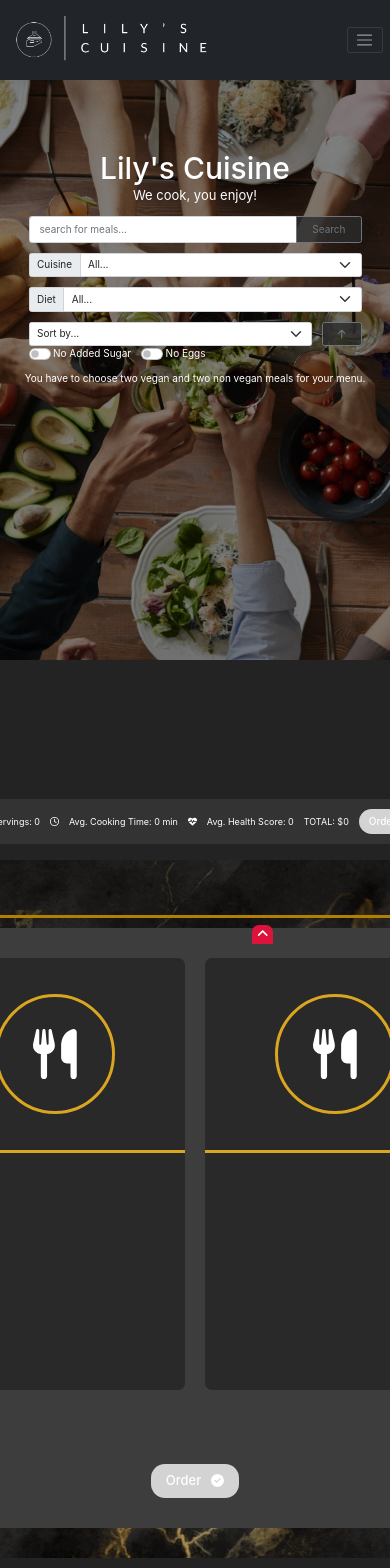
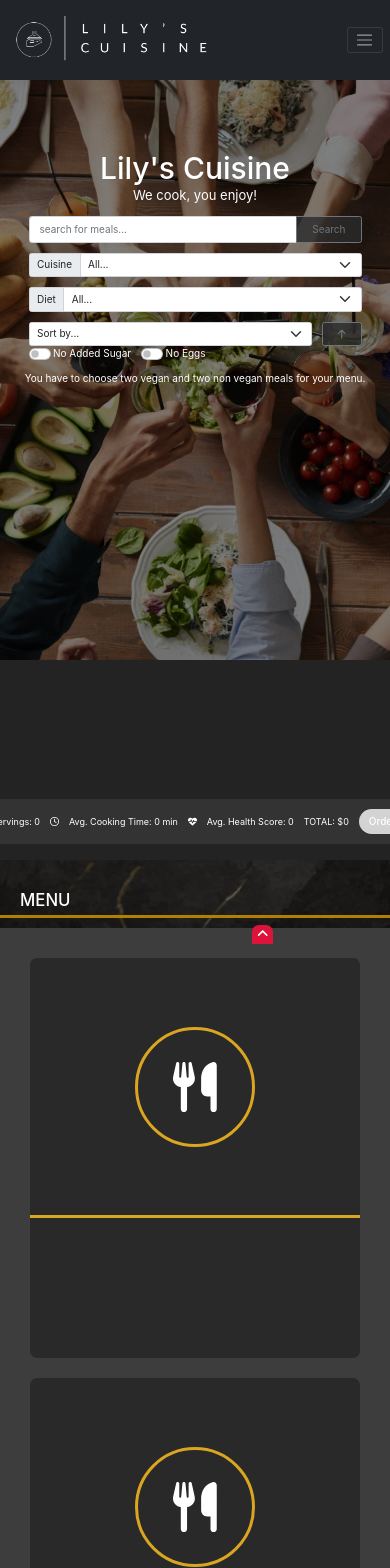
Before and after one commit to DeboraBucci/alkemy-challenge-react, a React (Create React App) app: page / in a window 390 px wide. Shown: the top 1568 px of the page. Built offline with nearby package versions, Linux system fonts and the light colour scheme; sample sign-in values are in the browser's storage.

Commit message:
make the components responsive

```diff
--- a/src/components/home/menu/Menu.module.css
+++ b/src/components/home/menu/Menu.module.css
@@ -30,9 +30,7 @@
   height: 600px;
   padding: 3rem 1rem;
 
-  overflow: hidden;
-
-  border-radius: 14px;
+  border-radius: 4px;
 
   display: flex;
   flex-direction: column;
@@ -49,6 +47,7 @@
   display: flex;
   justify-content: center;
   align-items: center;
+  flex-wrap: wrap;
   gap: 2rem;
 
   width: 100%;
@@ -59,3 +58,32 @@
   padding: 0.75rem 1.5rem;
   font-size: 1.3rem;
 }
+
+@media (max-width: 1250px) {
+  .box {
+    width: 100vw;
+    height: fit-content;
+    border-radius: 0;
+    gap: 2rem;
+  }
+
+  .title {
+    width: 100vw;
+  }
+
+  .title h2 {
+    padding-left: 2rem;
+  }
+
+  .box ul {
+    padding: 0 2rem !important;
+    display: grid;
+    grid-template-columns: 1fr 1fr;
+  }
+}
+
+@media (max-width: 700px) {
+  .box ul {
+    grid-template-columns: 1fr;
+  }
+}
--- a/src/components/home/menu/MenuDish.js
+++ b/src/components/home/menu/MenuDish.js
@@ -29,14 +29,8 @@ const MenuDish = ({ dish, setInfoHandler, removeItemHandler }) => {
     setIsContentShown(false);
   };
 
-  const img = mealExists ? (
-    <img src={dish.item.image} />
-  ) : (
-    <EmptyMealCard className={classes["empty-card"]} />
-  );
-
   const content = mealExists && (
-    <>
+    <div className={classes.text}>
       <div className={classes.title}>
         <h3>{dish.item.title}</h3>
       </div>
@@ -63,7 +57,7 @@ const MenuDish = ({ dish, setInfoHandler, removeItemHandler }) => {
         setInfoHandler={setInfoHandler}
         className={classes["btn-info"]}
       />
-    </>
+    </div>
   );
 
   const dietClass = dish.item.isVegan ? classes.vegan : classes.nonvegan;
@@ -107,8 +101,12 @@ const MenuDish = ({ dish, setInfoHandler, removeItemHandler }) => {
   return (
     <li className={classes.meal}>
       <div className={classes.content}>
-        <div className={classes.img}>{img}</div>
-
+        {mealExists && (
+          <div className={classes.img}>
+            <img src={dish.item.image} />
+          </div>
+        )}
+        {!mealExists && <EmptyMealCard className={classes["empty-card"]} />}
         {content}
         {floatingContent}
       </div>
--- a/src/components/home/menu/MenuDish.module.css
+++ b/src/components/home/menu/MenuDish.module.css
@@ -1,23 +1,42 @@
 .meal {
   position: relative;
 
-  width: 22%;
-  height: 100%;
+  width: 250px;
+  height: 400px;
+
+  background-color: rgb(41, 41, 41);
+
+  display: flex;
+  flex-direction: column;
+
+  border-radius: 7px;
 }
 
 .content {
   display: flex;
   flex-direction: column;
-  justify-content: space-between;
+  gap: 1rem;
 
   text-align: center;
-
-  background-color: rgb(41, 41, 41);
-
   border-radius: 7px;
   overflow: hidden;
+  height: 100%;
+}
 
-  height: 100%;
+.img {
+  height: 45%;
+  overflow: hidden;
+
+  display: flex;
+  align-items: center;
+  justify-content: center;
+}
+
+.text {
+  height: 55%;
+  display: flex;
+  flex-direction: column;
+  justify-content: space-between;
 }
 
 .content h3 {
@@ -45,24 +64,14 @@
   background-color: rgb(129, 36, 36);
 }
 
-.img {
-  height: 45%;
-
-  overflow: hidden;
-
-  display: flex;
-  align-items: center;
-  justify-content: center;
-}
-
 .btn-add {
   position: absolute;
 
   top: 70px;
   left: -10px;
 
-  border-top-left-radius: 0;
-  border-bottom-left-radius: 0;
+  border-top-left-radius: 0 !important;
+  border-bottom-left-radius: 0 !important;
   border-top-right-radius: 5px;
   border-bottom-right-radius: 5px;
 
@@ -99,7 +108,7 @@
   width: 40px;
   height: 30px;
 
-  left: -10px !important;
+  left: -10px;
   top: 25px !important;
 }
 
@@ -159,3 +168,64 @@
 .title {
   border-bottom: 2px solid rgb(var(--main));
 }
+
+.empty-card {
+  height: 65%;
+}
+
+@media (max-width: 1250px) {
+  .meal {
+    width: 100%;
+    overflow: hidden;
+  }
+
+  .content {
+    flex-direction: row;
+    gap: 0;
+  }
+
+  .text {
+    padding-top: 5rem;
+    height: 100%;
+    display: flex;
+    flex-direction: column;
+    justify-content: space-between;
+  }
+
+  .img {
+    height: 100%;
+    overflow: hidden;
+  }
+
+  .img img {
+    height: 100%;
+  }
+
+  .btn-add,
+  .btn-remove,
+  .rating {
+    left: 0px;
+  }
+
+  .rating {
+    right: auto;
+    top: 110px;
+    border-top-left-radius: 0;
+    border-bottom-left-radius: 0;
+    border-top-right-radius: 5px;
+    border-bottom-right-radius: 5px;
+  }
+
+  .price {
+    font-size: 1.5rem;
+    bottom: 10px;
+    top: auto;
+  }
+
+  .extra-info {
+    display: flex;
+    flex-direction: column;
+    align-items: center;
+    gap: 2rem;
+  }
+}
```
